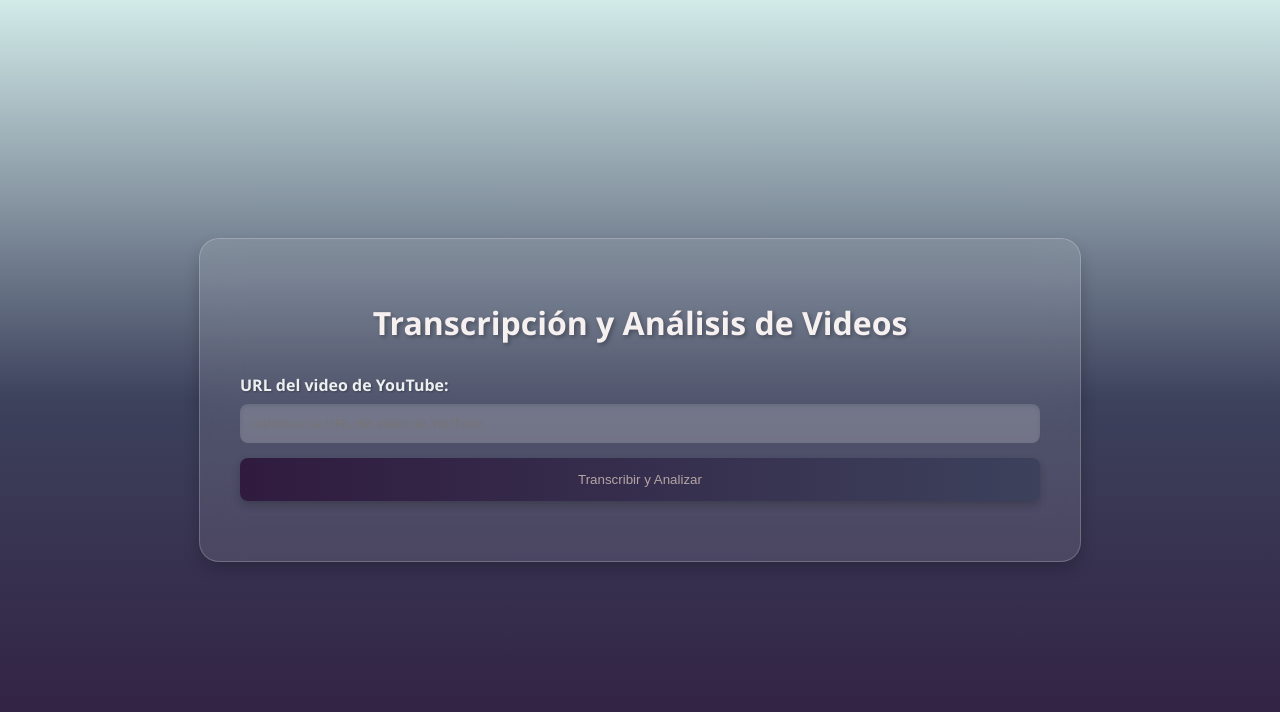
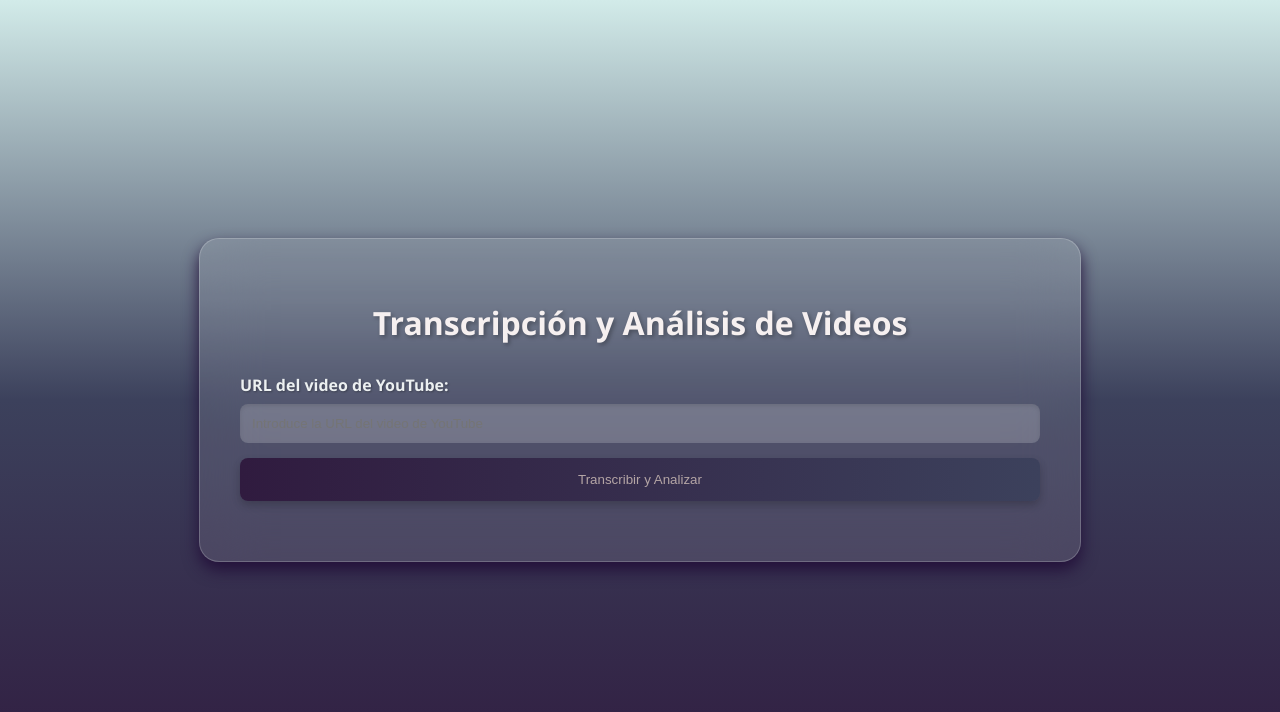
Before and after one commit to S4mma3l/desktop_youtube, a plain HTML site: page static/index.html in a window 1280 px wide. Drawn offline with nearby package versions, Linux system fonts and the light colour scheme.

Commit message:
beta 1.0.2

```diff
--- a/static/style.css
+++ b/static/style.css
@@ -16,8 +16,8 @@ body {
     padding: 40px;
     background-color: rgba(255, 255, 255, 0.1);
     border-radius: 20px;
-    box-shadow: 0 8px 16px rgba(0, 0, 0, 0.2);
-    backdrop-filter: blur(20px);
+    box-shadow: 0 8px 16px #23103A;
+    backdrop-filter: blur(30px);
     border: 1px solid rgba(255, 255, 255, 0.2);
 }
 
```
